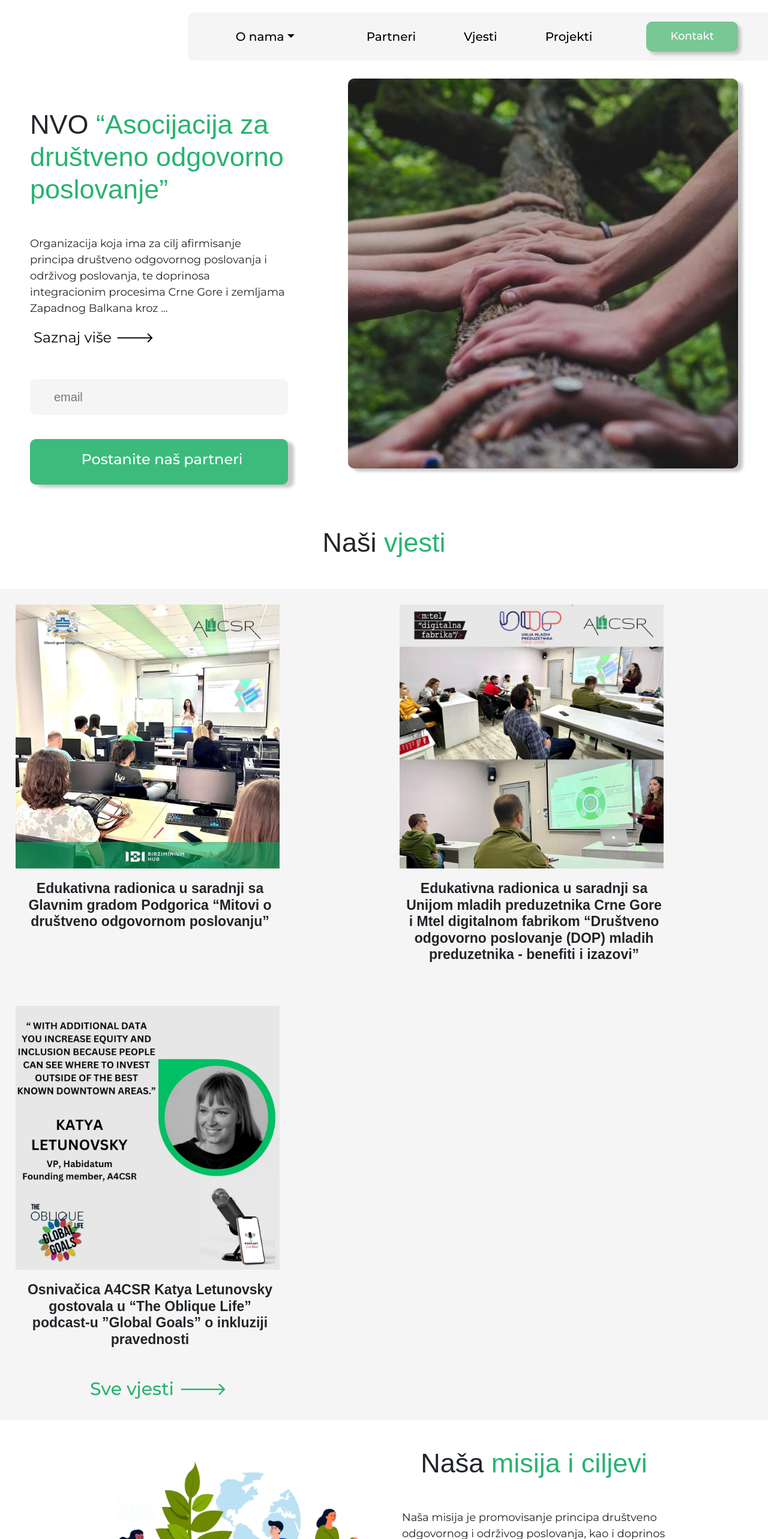
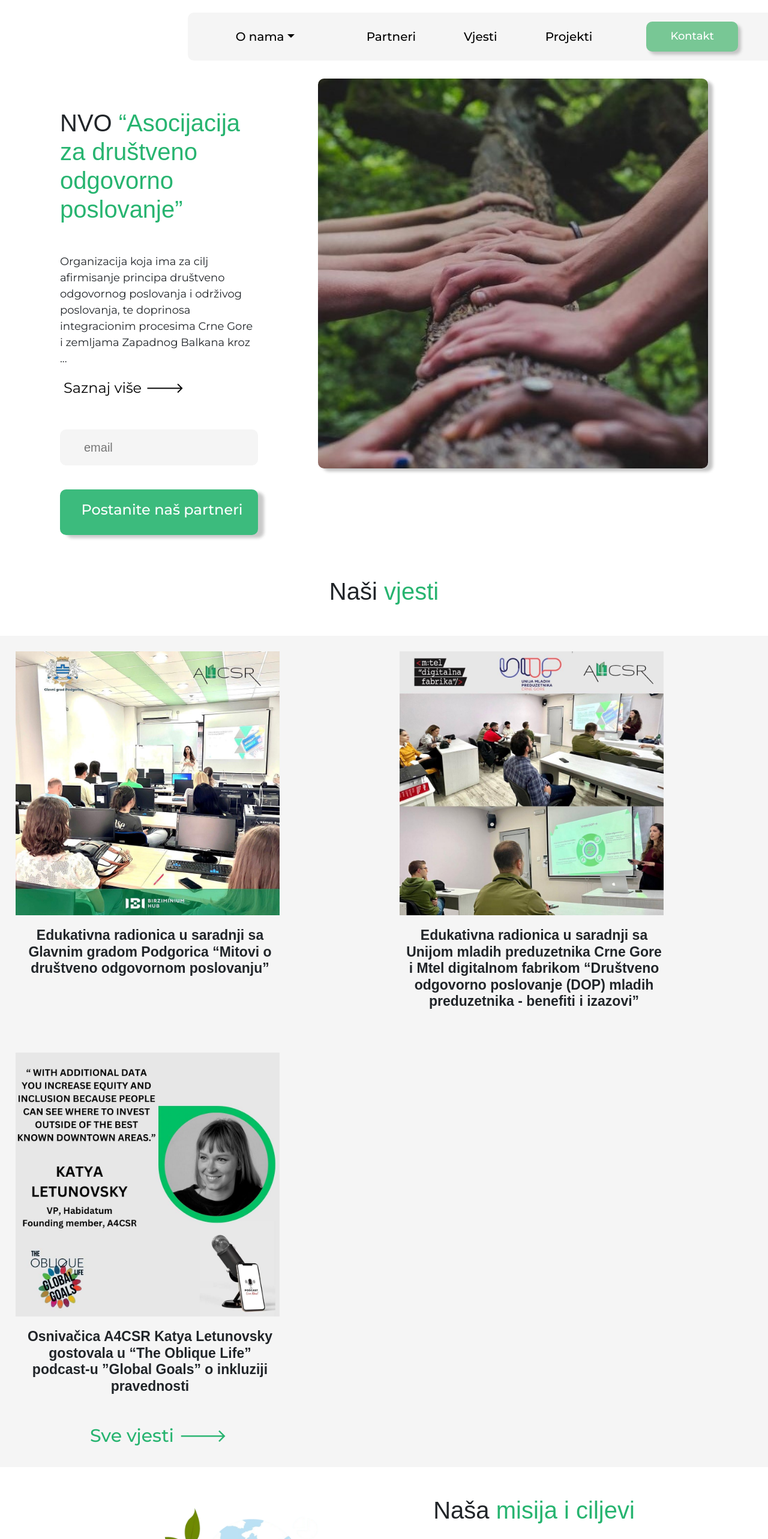
Before and after one commit to mmarakesh/a4csr, a React (Create React App) app: page / in a window 1280 px wide. Shown: the part 180-2746 px from the top of the page at 60% size. Built offline with nearby package versions, Linux system fonts and the light colour scheme; a web font is replaced by a local one.

Commit message:
fixed bug

```diff
--- a/src/Components/Misija/Misija.css
+++ b/src/Components/Misija/Misija.css
@@ -1,6 +1,6 @@
 .misija-header {
     font-family: "Gruppo", sans-serif;
-    font-size: 45px;
+    font-size: 40px;
     margin-bottom: 50px;
     text-align: center;
 }
--- a/src/Components/Onama/Onama.css
+++ b/src/Components/Onama/Onama.css
@@ -2,14 +2,14 @@
     border-radius: 10px;
     width: 650px;
     height: 650px;
-    margin-right: 50px;
+    margin-right: 100px;
     box-shadow: 8px 5px 5px #C4C4C4;
 }
 .onama {
     display: flex;
 }
 .box-onama-text {
-margin: 0px 100px 0px 50px;
+margin: 0px 100px 0px 100px;
 }
 .onama-text {
     font-family: "Montserrat", sans-serif;
@@ -23,7 +23,7 @@ margin: 0px 100px 0px 50px;
 }
 .onama-header {
     font-family: "Gruppo", sans-serif;
-    font-size: 45px;
+    font-size: 40px;
     margin: 50px 0px;
 }
 .green-header {
--- a/src/Components/Partneri/Partneri.css
+++ b/src/Components/Partneri/Partneri.css
@@ -1,6 +1,6 @@
 .partneri-header {
     font-family: "Gruppo", sans-serif;
-    font-size: 45px;
+    font-size: 40px;
     margin-top: 70px;
     text-align: center;
 }
--- a/src/Components/PoslovnaDok/Documentacija.css
+++ b/src/Components/PoslovnaDok/Documentacija.css
@@ -1,7 +1,7 @@
 .doc-header {
     font-family: "Gruppo", sans-serif;
 
-    font-size: 45px;
+    font-size: 40px;
     margin: 70px 0px 0px;
     text-align: center;
 }
--- a/src/Components/Projekti/Projekti.css
+++ b/src/Components/Projekti/Projekti.css
@@ -2,7 +2,7 @@
   font-family: "Gruppo", sans-serif;
   font-weight: 400;
   font-style: normal;
-  font-size: 45px;
+  font-size: 40px;
   margin: 100px 0px 50px;
   text-align: center;
 }
--- a/src/Components/Rekli/Rekli.css
+++ b/src/Components/Rekli/Rekli.css
@@ -1,12 +1,14 @@
 .rekli-header {
     font-family: "Gruppo", sans-serif;
-    font-size: 45px;
+    font-size: 40px;
     margin-top: 50px;
     text-align: center;
 }
 .rekli-all-card {
     display: flex;
+    justify-content: center;
     flex-wrap: wrap;
+    margin: 0px 100px;
     /* background-color: #78c795; */
 }
 .rekli-card {
@@ -16,7 +18,7 @@
     /* background: radial-gradient(circle at 1.8% 4.8%, rgb(128, 201, 155) 0%, rgb(48, 182, 117) 100%);  */
     padding: 2%;
     flex-basis: auto;
-    margin: 50px;
+    margin: 10px;
     border-radius: 10px;
     box-shadow: 3px 5px 5px #999999
 }
--- a/src/Components/Vjesti/Vjesti.css
+++ b/src/Components/Vjesti/Vjesti.css
@@ -1,6 +1,6 @@
 .vjesti-header {
     font-family: "Gruppo", sans-serif;
-    font-size: 45px;
+    font-size: 40px;
     margin-top: 70px;
     text-align: center;
 }
```
